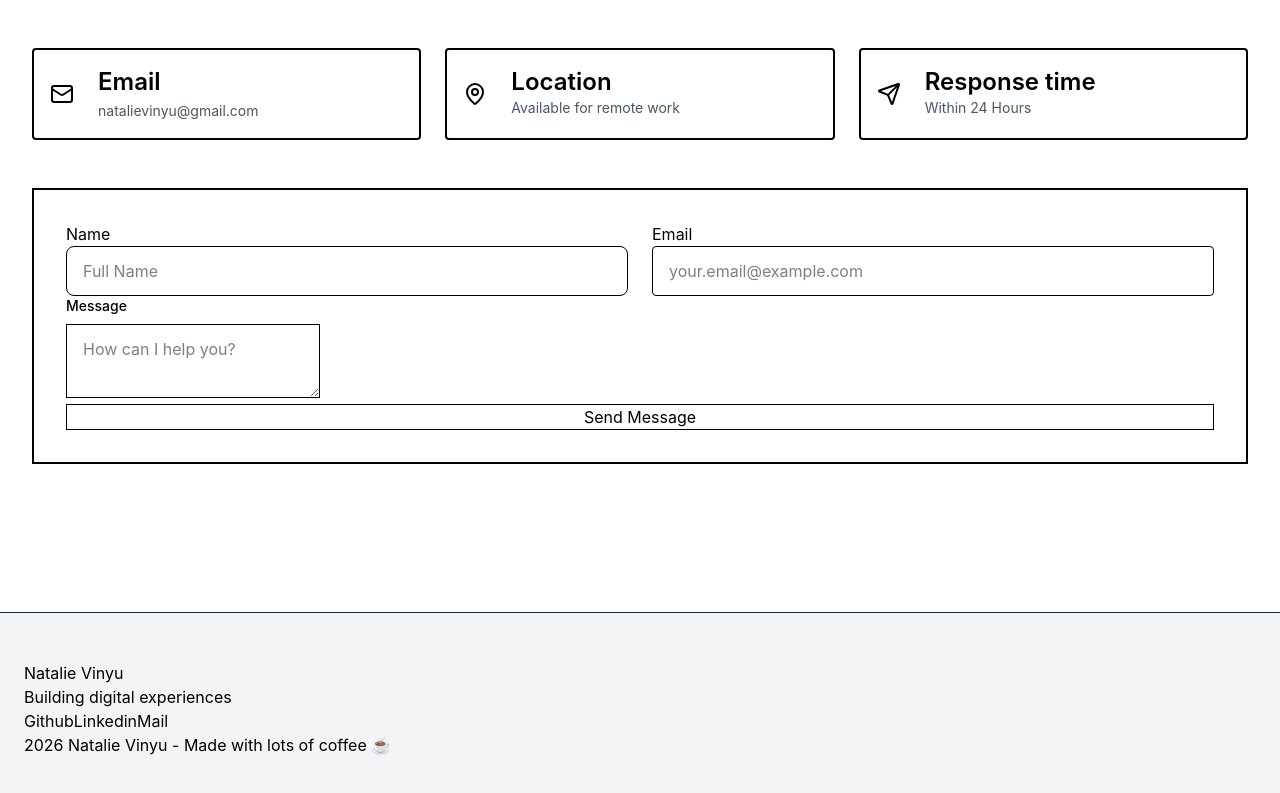
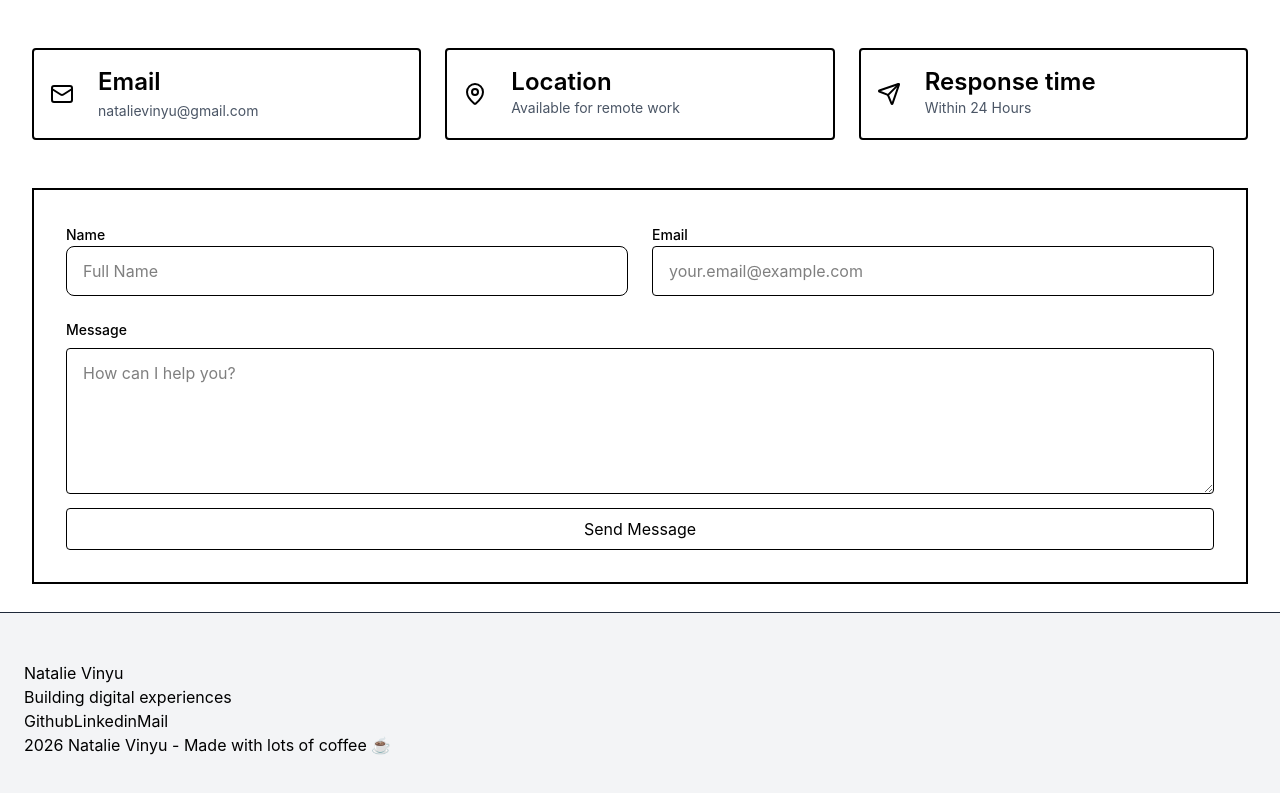
Before and after one commit to NatalieVinyu/natalie-vinyu, a React (Vite) app in the folder my-react-app/: page / in a window 1280 px wide. Shown: the part 3334-4127 px from the top of the page. Built offline with nearby package versions, Linux system fonts and the light colour scheme.

Commit message:
Contact component form layout and styling

```diff
--- a/my-react-app/src/components/Contact.jsx
+++ b/my-react-app/src/components/Contact.jsx
@@ -43,25 +43,24 @@ function Contact() {
         {/* Form */}
         <form className='border-2 p-8'>
           <div className='grid md:grid-cols-2 gap-6'>
-            <div>
-              <label htmlFor="">Name</label>
+            <div className='mb-6'>
+              <label htmlFor="" className='text-sm font-medium mb-2'>Name</label>
               <input type="text" className='w-full px-4 py-3 border rounded-lg' placeholder='Full Name' />
             </div>
 
-            <div>
-              <label htmlFor="">Email</label>
+            <div className='mb-6'>
+              <label htmlFor="email" className='text-sm font-medium mb-2'>Email</label>
               <input type="text" className='w-full px-4 py-3 border rounded' placeholder='your.email@example.com' />
             </div>
           </div>
 
-          <div>
+          <div className='mb-2'>
             <label htmlFor="message" className='block text-sm font-medium mb-2'>Message</label>
-            <textarea name="message" placeholder='How can I help you?' className='border px-4 py-3' id=""></textarea>
+            <textarea name="message" placeholder='How can I help you?' className='w-full border rounded px-4 py-3' id="message" rows={5}></textarea>
           </div>
-          <button type='submit' className='w-full border'>Send Message</button>
+          <button type='submit' className='w-full border rounded p-2 cursor-pointer'>Send Message</button>
         </form>
       </section>
-
     </div>
   )
 }
```
